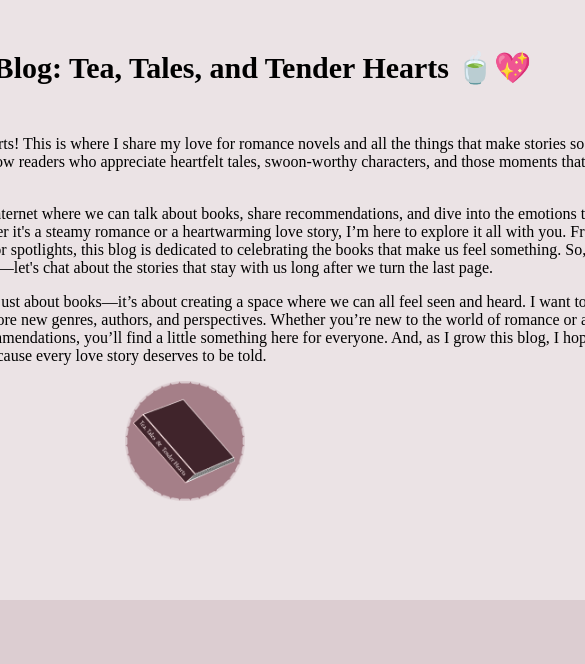
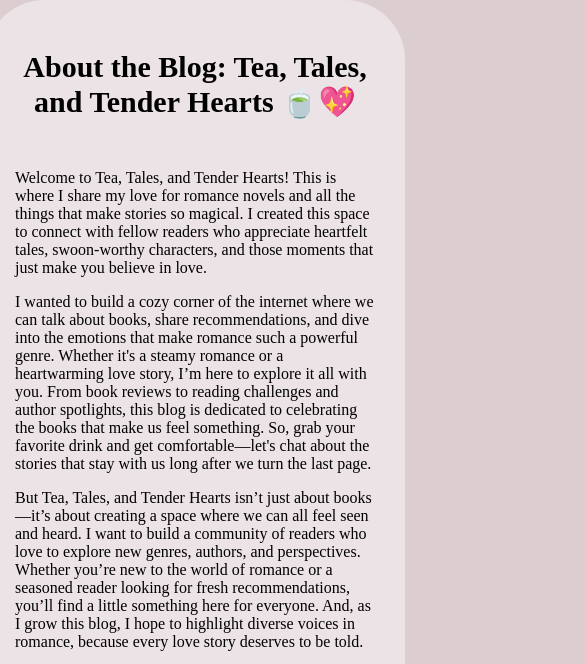
Before and after one commit to Fab29012/3Ts, a plain HTML site: page About.html in a window 390 px wide. Shown: the part 140-804 px from the top of the page, 585 px wide, since content can reach past the window. Drawn offline with Linux system fonts and the light colour scheme; a web font is replaced by a local one.

Commit message:
lowered width in about me page for mobile, lowered margin -left as well to center images

```diff
--- a/rmd.css
+++ b/rmd.css
@@ -15,6 +15,8 @@
     background: #40242B;
     border-radius: 5px;
 }
+
+/*media query for homepage*/
 
 @media (max-width: 780px) {
 
@@ -152,3 +154,17 @@
         margin-top: 100px;
     }
 }
+
+/* media query for about me page*/
+
+@media (max-width: 780px) {
+
+    #aboutpage .information div {
+        width: 360px;
+        height: auto;
+    }
+
+    #aboutpage .information img {
+        margin-left: 150px;
+    }
+}
```
